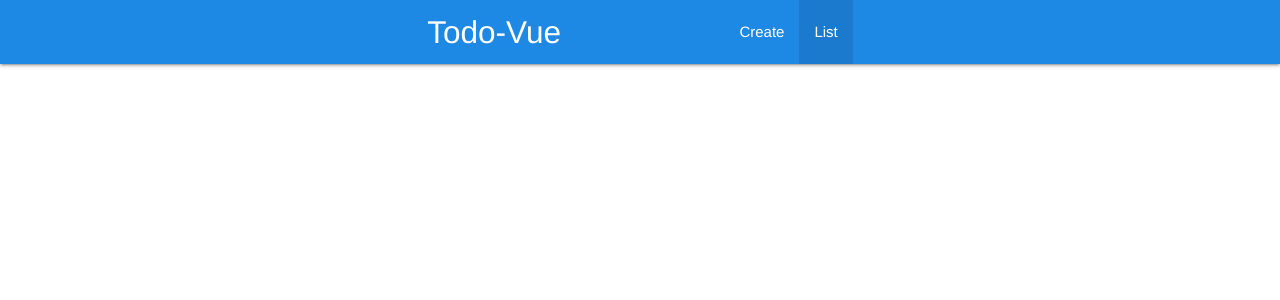
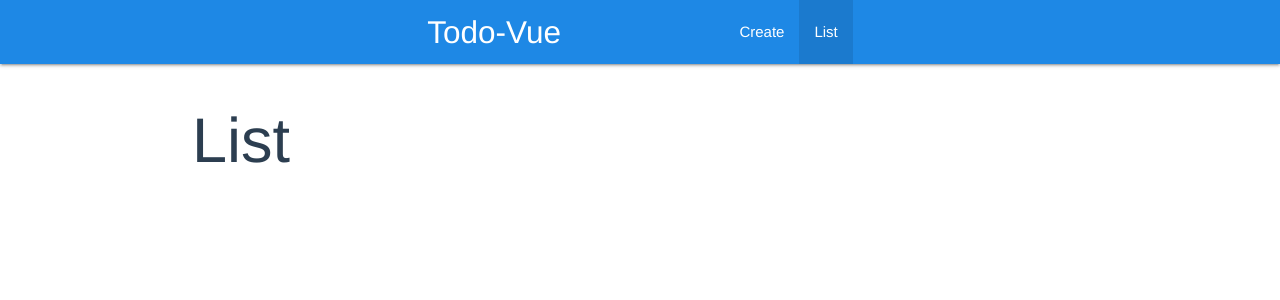
Before and after one commit to bogdanaks/todo-vue, a Vue app: page /list in a window 1280 px wide. Shown: the top 300 px of the page. Built offline with nearby package versions, Linux system fonts and the light colour scheme.

Commit message:
Create lis view

```diff
--- a/src/router/index.js
+++ b/src/router/index.js
@@ -1,6 +1,7 @@
 import Vue from 'vue'
 import VueRouter from 'vue-router'
 import Create from '../views/Create.vue'
+import List from '../views/List.vue'
 
 Vue.use(VueRouter)
 
@@ -9,6 +10,11 @@ Vue.use(VueRouter)
     path: '/',
     name: 'Create',
     component: Create
+  },
+  {
+    path: '/list',
+    name: 'List',
+    component: List
   },
 ]
 
--- /dev/null
+++ b/src/views/List.vue
@@ -0,0 +1,13 @@
+<template>
+  <h1>List</h1>
+</template>
+
+<script>
+export default {
+
+}
+</script>
+
+<style>
+
+</style>
```
